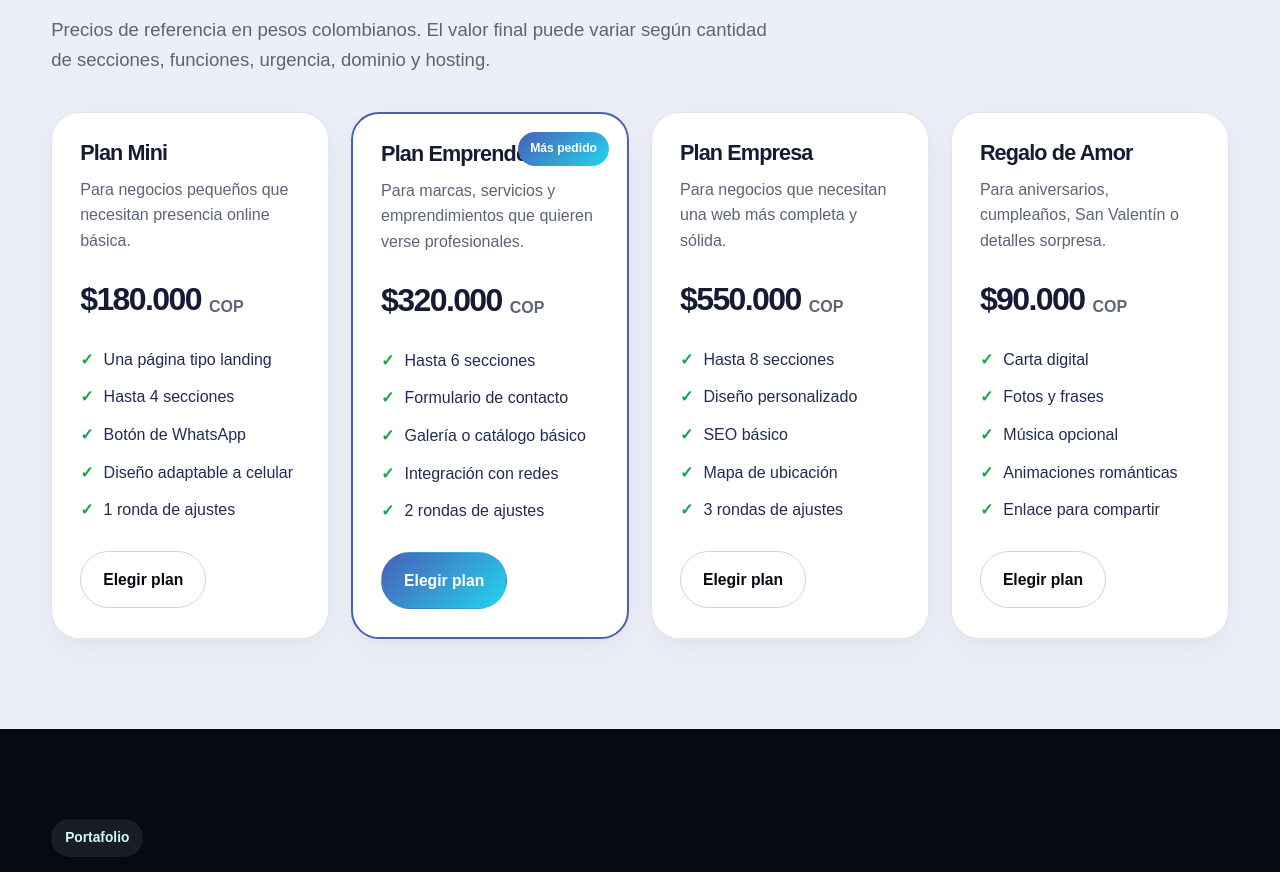
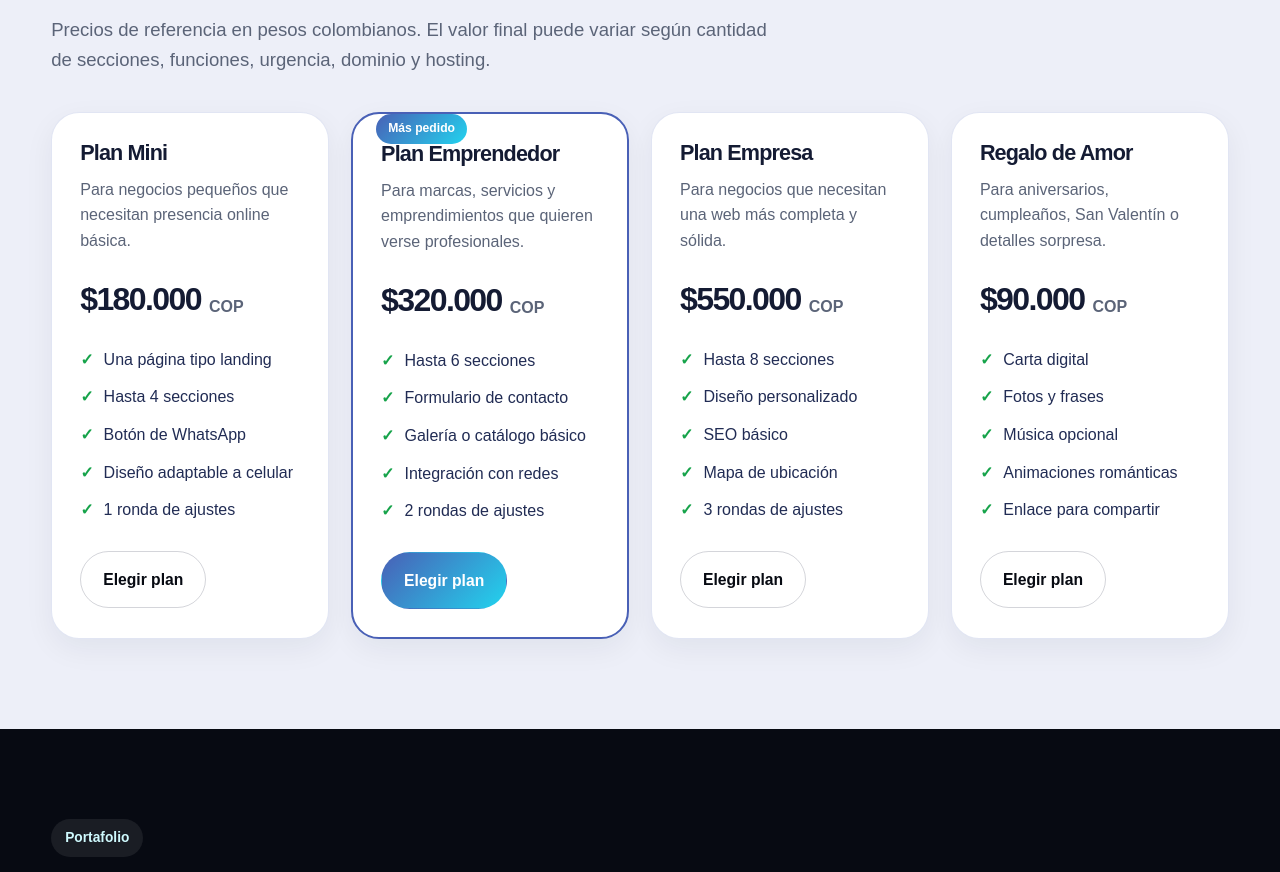
Before and after one commit to websitespenguin/websites_penguin, a plain HTML site: page index.html in a window 1280 px wide. Shown: the part 4379-5251 px from the top of the page. Drawn offline with Linux system fonts and the light colour scheme.

Commit message:
Update styles.css

```diff
--- a/styles.css
+++ b/styles.css
@@ -584,11 +584,11 @@ header {
 
 .badge {
   position: absolute;
-  top: 18px;
-  right: 18px;
+  top: 0px;
+  right: 160px;
   background: linear-gradient(135deg, var(--indigo-500), var(--cyan-400));
   color: var(--white);
-  padding: 7px 12px;
+  padding: 5px 12px;
   border-radius: 999px;
   font-size: 0.76rem;
   font-weight: 900;
```
